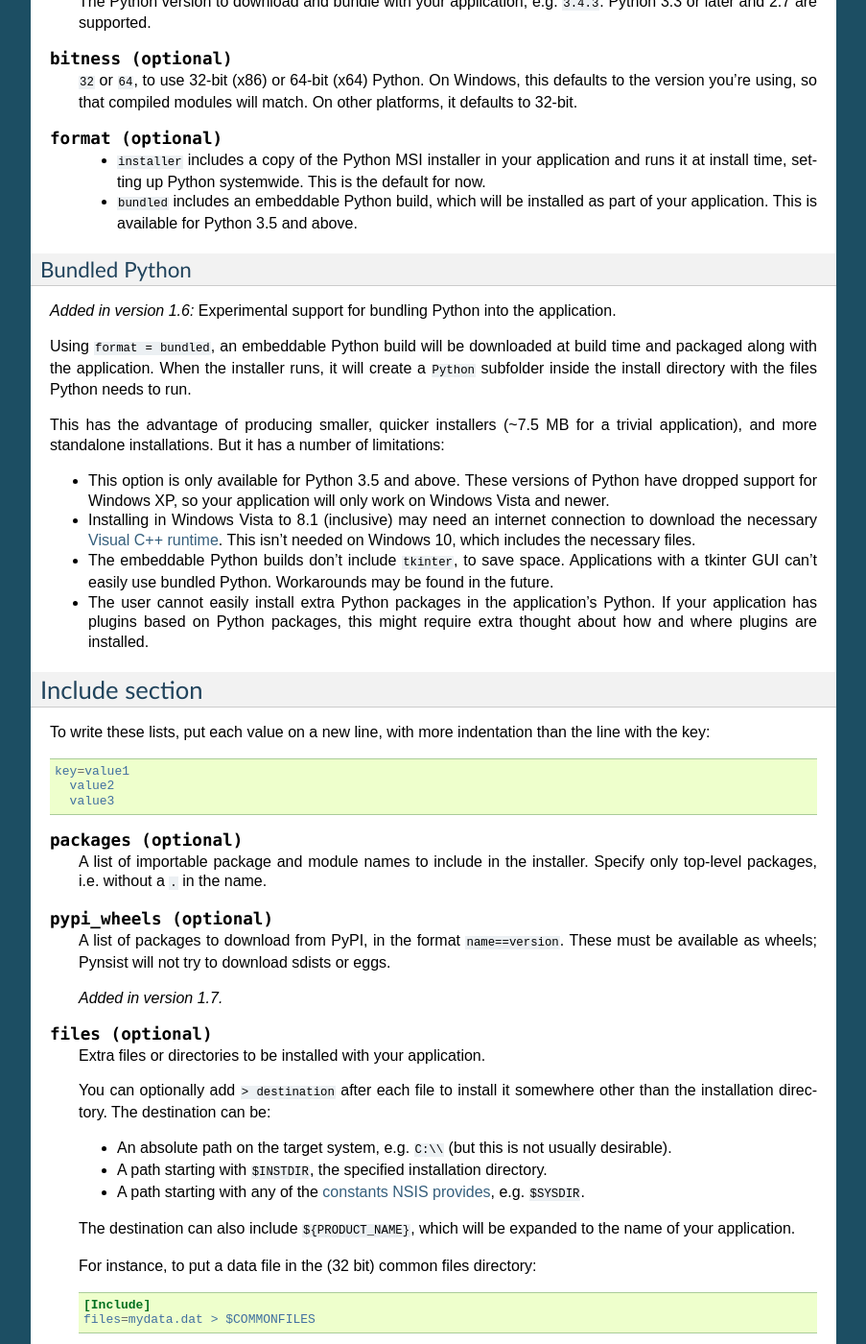
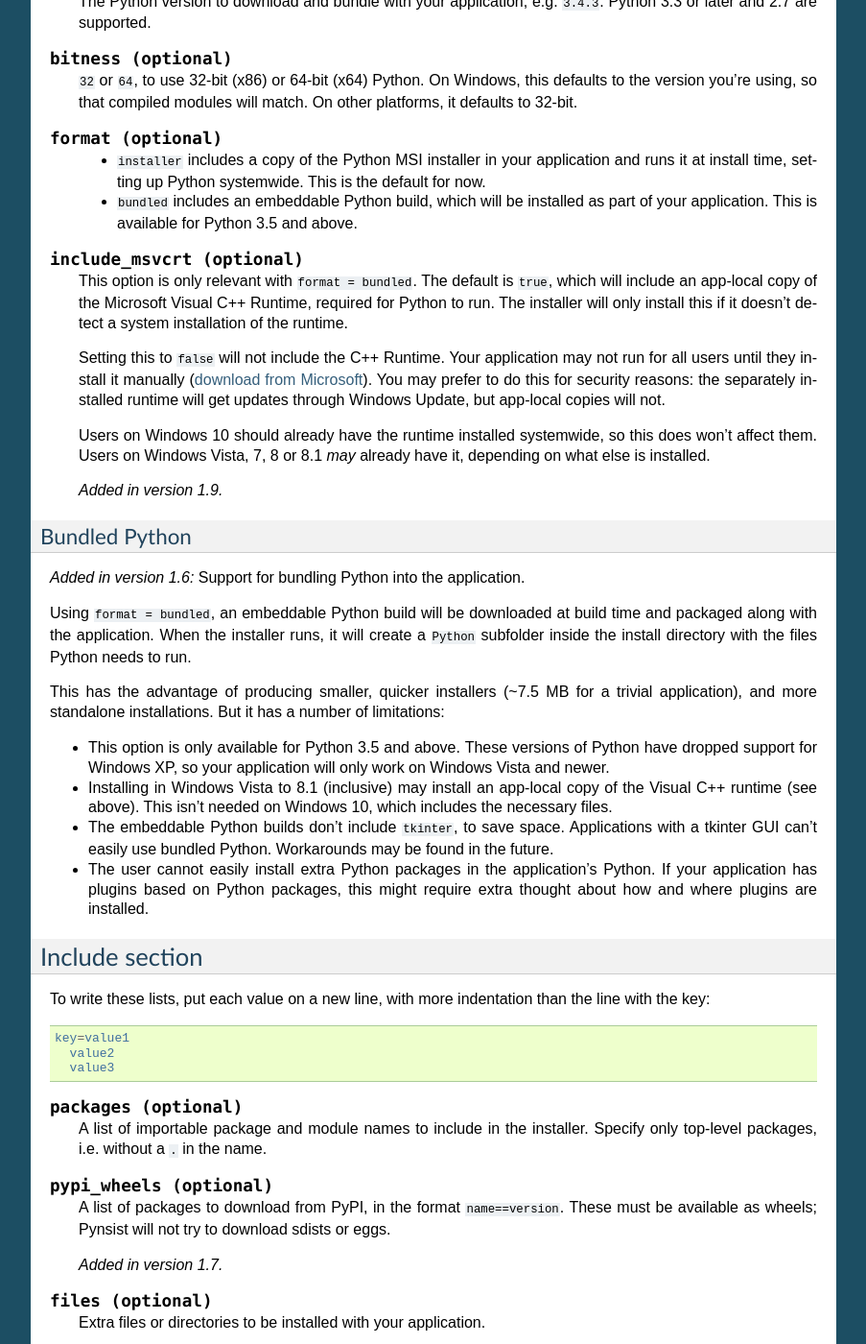
Before and after one commit to takluyver/pynsist, a Sphinx documentation site: the page built from doc/cfgfile.rst, in a window 1280 px wide and 1400 px high, scrolled down 2096 px. Shown: the whole window at 96% size, without its empty margins (198-1101 px from the left). Built offline with Sphinx 7.4.7, drawn with Linux system fonts in a browser that asks for light colours.

Commit message:
Add include_msvcrt option

```diff
--- a/doc/cfgfile.rst
+++ b/doc/cfgfile.rst
@@ -152,13 +152,32 @@ Python section
   - ``bundled`` includes an embeddable Python build, which will be installed as
     part of your application. This is available for Python 3.5 and above.
 
+.. describe:: include_msvcrt (optional)
+
+  This option is only relevant with ``format = bundled``. The default is ``true``,
+  which will include an app-local copy of the Microsoft Visual C++ Runtime,
+  required for Python to run. The installer will only install this if it doesn't
+  detect a system installation of the runtime.
+
+  Setting this to ``false`` will not include the C++ Runtime. Your application may
+  not run for all users until they install it manually (`download from Microsoft
+  <https://www.microsoft.com/en-us/download/details.aspx?id=48145>`__). You may
+  prefer to do this for security reasons: the separately installed runtime will
+  get updates through Windows Update, but app-local copies will not.
+
+  Users on Windows 10 should already have the runtime installed systemwide, so
+  this does won't affect them. Users on Windows Vista, 7, 8 or 8.1 *may* already
+  have it, depending on what else is installed.
+
+  .. versionadded:: 1.9
+
 .. _python_bundled:
 
 Bundled Python
 ~~~~~~~~~~~~~~
 
 .. versionadded:: 1.6
-   Experimental support for bundling Python into the application.
+   Support for bundling Python into the application.
 
 Using ``format = bundled``, an embeddable Python build will be downloaded at
 build time and packaged along with the application. When the installer runs, it
@@ -172,9 +191,8 @@ limitations:
 - This option is only available for Python 3.5 and above. These versions of
   Python have dropped support for Windows XP, so your application will only work
   on Windows Vista and newer.
-- Installing in Windows Vista to 8.1 (inclusive) may need an internet connection
-  to download the necessary `Visual C++ runtime
-  <http://www.microsoft.com/en-us/download/details.aspx?id=48145>`__. This isn't
+- Installing in Windows Vista to 8.1 (inclusive) may install an app-local copy
+  of the Visual C++ runtime (see above). This isn't
   needed on Windows 10, which includes the necessary files.
 - The embeddable Python builds don't include ``tkinter``, to save space.
   Applications with a tkinter GUI can't easily use bundled Python. Workarounds
```
Also changed, not shown: nsist/__init__.py (+11 -3 lines), 1 other file.
